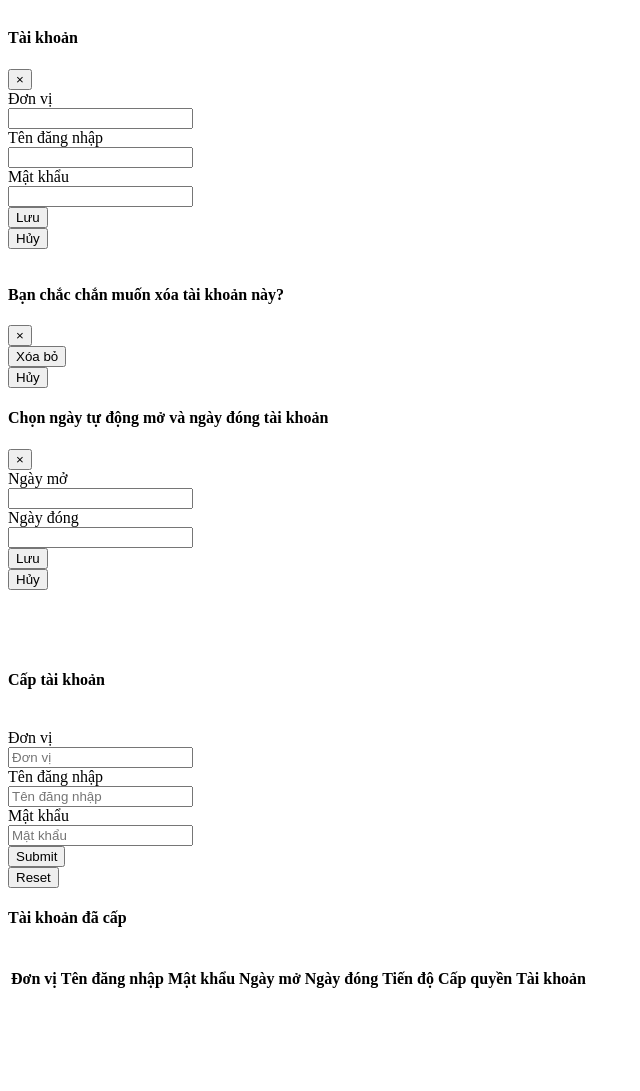
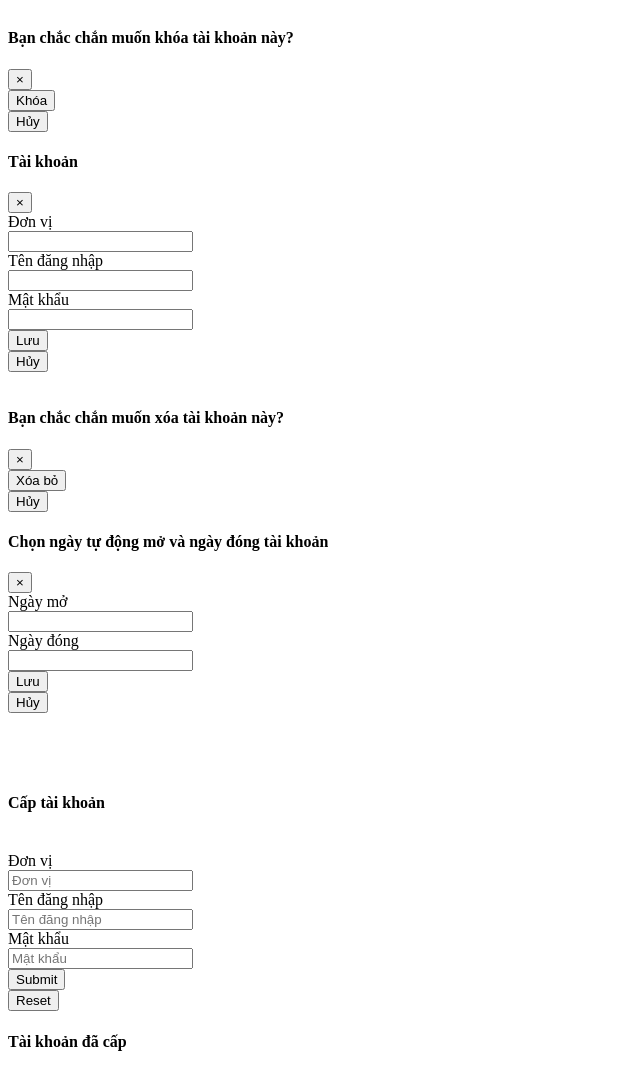
Before and after one commit to VuDucGiang/citizenV, a PHP site: page /public/html/manage.html in a window 1280 px wide. Shown: the top 1091 px of the page, without its empty margins (0-640 px from the left). Before the commit the page ends 988 px from the top, so only its background shows below. Run offline with PHP 8.4, Linux system fonts and the light colour scheme; lists and menus that the app fills with data are empty.

Commit message:
đã thêm mở ,khóa user

```diff
--- a/public/html/manage.html
+++ b/public/html/manage.html
@@ -2,6 +2,84 @@
 <html lang="en">
   <head> </head>
   <body>
+
+    <div
+    class="modal fade"
+    id="userLockModal"
+    tabindex="-1"
+    role="dialog"
+    aria-labelledby="userDelModalLabel"
+    aria-hidden="true"
+  >
+    <div class="modal-dialog" role="document">
+      <div class="modal-content">
+        <div class="modal-header">
+          <h4 class="modal-title" id="userDelModalLabel">
+            Bạn chắc chắn muốn khóa tài khoản này?
+          </h4>
+          <button
+            type="button"
+            class="close"
+            data-dismiss="modal"
+            aria-label="Close"
+          >
+            <span aria-hidden="true">&times;</span>
+          </button>
+        </div>
+        <div class="modal-body">
+          <form
+            class="form-horizontal custom-form"
+            name="user_lock_form"
+            method="post"
+            onsubmit="setTimeout(function(){window.location.reload();},30);"
+          >
+            <!-- username_old -->
+            <div class="form-group" style="display: none;">
+              <div class="col-sm-5 control-label">
+                <label for="name-input-field">Tên đăng nhập</label>
+              </div>
+              <div class="col-sm-6 input-column">
+                <input
+                  class="form-control"
+                  name="username_old"
+                  id="username_old"
+                  type="text"
+
+                />
+              </div>
+            </div>
+
+            <!-- Submit/Reset -->
+            <div class="form-group">
+              <div class="col-sm-2 control-label">
+                <label class="control-label"></label>
+              </div>
+              <div class="col-sm-4">
+                <button
+                  class="btn btn-block btn-success"
+                  type="submit"
+                  name="lock_but"
+
+                >
+                  Khóa
+                </button>
+              </div>
+              <div class="col-sm-4">
+                <button
+                  type="button"
+                  class="btn btn-block btn-warning"
+                  data-dismiss="modal"
+                >
+                  Hủy
+                </button>
+              </div>
+            </div>
+          </form>
+        </div>
+      </div>
+    </div>
+  </div>
+
     <div
       class="modal fade"
       id="userEditModal"
@@ -242,17 +320,18 @@
               method="post"
               onsubmit="setTimeout(function(){window.location.reload();},30);"
             >
-              <!-- Số CMND/CCCD cũ -->
-              <div class="form-group" style="display: none">
-                <div class="col-sm-4 control-label">
-                  <label for="name-input-field">Số CMND/CCCD</label>
+              <!-- username_old -->
+              <div class="form-group" style="display: none;">
+                <div class="col-sm-5 control-label">
+                  <label for="name-input-field">Tên đăng nhập</label>
                 </div>
-                <div class="col-sm-8 input-column">
+                <div class="col-sm-6 input-column">
                   <input
                     class="form-control"
-                    name="f_cccd_old"
-                    id="cccd_old"
+                    name="username_old"
+                    id="username_old"
                     type="text"
+
                   />
                 </div>
               </div>
--- a/public/js/manage.js
+++ b/public/js/manage.js
@@ -37,28 +37,22 @@
   // click nút mở quyền
 
   $(document).on('click','.btn-default', function(event) {
-    // get_id = $(this).attr('id');
-    // get_row = get_id.split('-')[1]; //lấy row bằng số sau dấu -
-    // $(this).hide();
-    // $('#close-' + get_row).removeClass('hidden');
-    // o_date = $("#o-date-" + get_row).text();
-    // c_date = $("#c-date-" + get_row).text();
-    // if (o_date != "null") {
-    //   $('#dateModal #open_date').val(o_date);
-    // }
-    // if (c_date != "null") {
-    //   $('#dateModal #close_date').val(c_date);
-    // }
+     get_id = $(this).attr('id');
+     get_row = get_id.split('-')[1]; //lấy row bằng số sau dấu -
+
+     $('#dateModal #username_old').val($("#user-" + get_row).text());
+
 
     $('#dateModal').modal('show');
   });
 
   //click nut đóng quyền
   $(document).on('click','.btn-info', function(event) {
-    // get_id = $(this).attr('id');
-    // get_row = get_id.split('-')[1]; //lấy row bằng số sau dấu -
-    // $(this).addClass('hidden');
-    // $('#open-' + get_row).show();
+    get_id = $(this).attr('id');
+    get_row = get_id.split('-')[1]; //lấy row bằng số sau dấu -
+    $('#userLockModal #username_old').val($("#user-" + get_row).text());
+    console.log($("#user-" + get_row).html());
+    $('#userLockModal').modal('show');
   });
 
   // click nút sửa
--- a/public/manage.json
+++ b/public/manage.json
@@ -1 +1 @@
-{"status":"OK","data":[{"donVi":"Hà Nội","username":"01","password":"123","quyen":"1","ngayMo":null,"ngayDong":"2021-12-31","tienDo":"Chưa hoàn thành"}]}
+{"status":"OK","data":[{"donVi":"Hà Nội","username":"01","password":"123","quyen":"1","ngayMo":"2021-12-21","ngayDong":"2021-12-07","tienDo":"Chưa hoàn thành"},{"donVi":"Bí Mật","username":"02","password":"123","quyen":"1","ngayMo":"2021-12-21","ngayDong":"2021-12-23","tienDo":"Chưa hoàn thành"}]}
```
Also changed, not shown: controllers/manageController.php (+15 -0 lines), models/manageModel.php (+26 -1 lines), views/manageView.php (+21 -0 lines).
